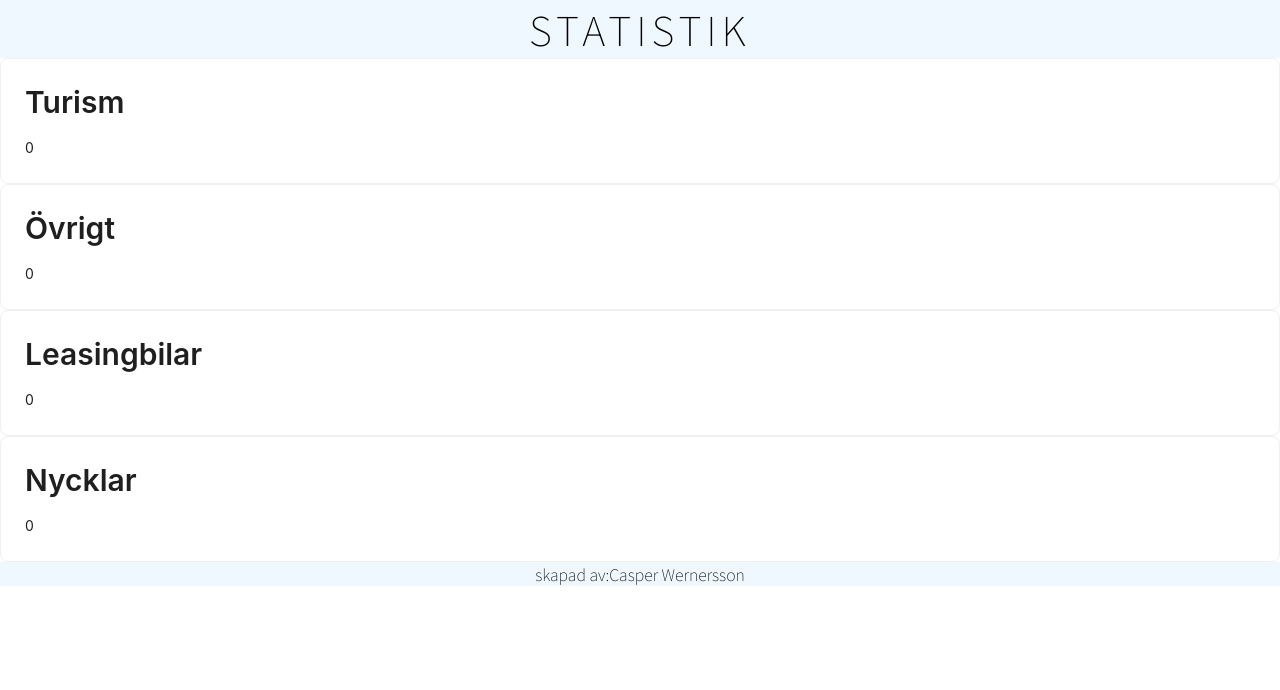
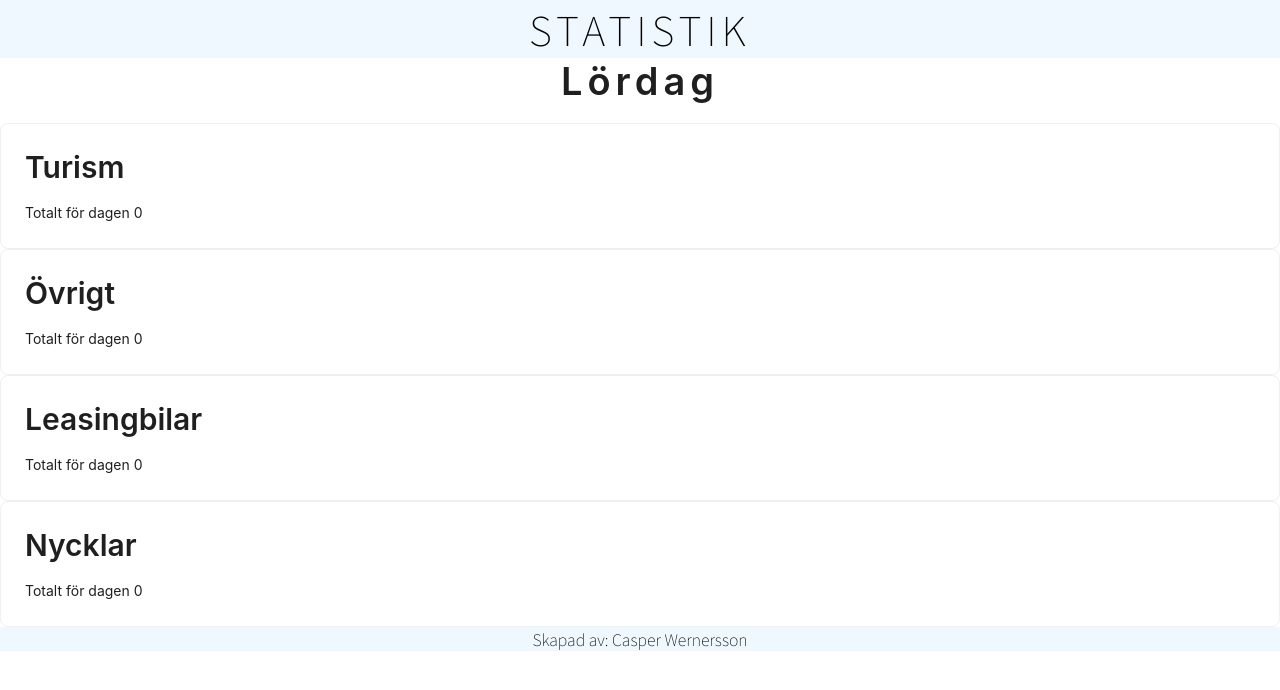
Before and after one commit to Cappeloow/StatisticCounter, a React (Vite) app in the folder client/: page / in a window 1280 px wide. Shown: the top 690 px of the page. Built offline with nearby package versions, Linux system fonts and the light colour scheme.

Commit message:
displaying the current day right now and minor adjustments

```diff
--- a/client/src/components/DataCard.tsx
+++ b/client/src/components/DataCard.tsx
@@ -14,7 +14,7 @@ function DataCard(props) {
         >
           {matter.task}
         </Title>
-        <Text>{matter.amount}</Text>
+        <Text>Totalt för dagen {matter.amount}</Text>
       </div>
     </Card>
   );
--- a/client/src/mainComponents/Footer.tsx
+++ b/client/src/mainComponents/Footer.tsx
@@ -3,7 +3,7 @@ import "../style/Footer.css";
 function Footer() {
   return (
     <footer>
-      <p>skapad av:Casper Wernersson</p>
+      <p>Skapad av: Casper Wernersson</p>
     </footer>
   );
 }
--- a/client/src/mainComponents/Main.tsx
+++ b/client/src/mainComponents/Main.tsx
@@ -1,11 +1,40 @@
 import React from "react";
+import { useState, useEffect } from "react";
 import { Routes, Route } from "react-router-dom";
+import { Typography } from "antd";
+import "../style/Main.css";
 import LandingPage from "../pages/LandingPage";
 import ResultPage from "../pages/ResultPage";
 import Adminstration from "../pages/Adminstration";
 function Main() {
+  const { Title } = Typography;
+
+  const [day, setDay] = useState("");
+
+  function getCurrentDay() {
+    const day = new Date();
+    const weekday = [
+      "Söndag",
+      "Måndag",
+      "Tisdag",
+      "Onsdag",
+      "Torsdag",
+      "Fredag",
+      "Lördag",
+    ];
+    const currentDay = weekday[day.getDay()];
+    setDay(currentDay);
+  }
+
+  useEffect(() => {
+    getCurrentDay();
+  }, []);
+
   return (
     <main>
+      <Title className="DayOfTheWeek" level={1}>
+        {day}
+      </Title>
       <Routes>
         <Route path="/admin" element={<Adminstration />} />
         <Route path="/" element={<LandingPage />} />
--- /dev/null
+++ b/client/src/style/Main.css
@@ -0,0 +1,5 @@
+.DayOfTheWeek{
+
+    letter-spacing: 5px;
+    text-align: center;
+}
```
Also changed, not shown: client/src/components/DailyResultsCard.tsx (added, +9 -0 lines).
